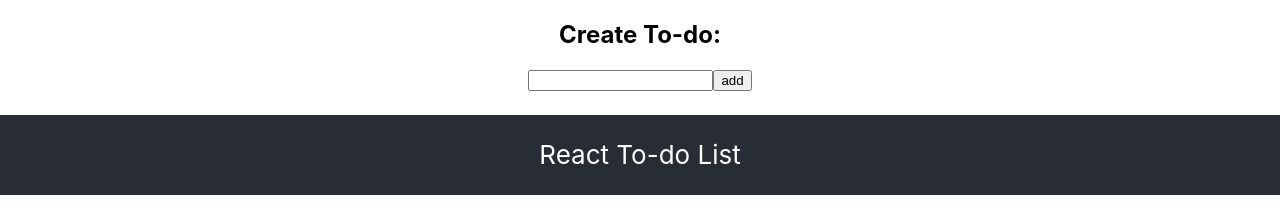
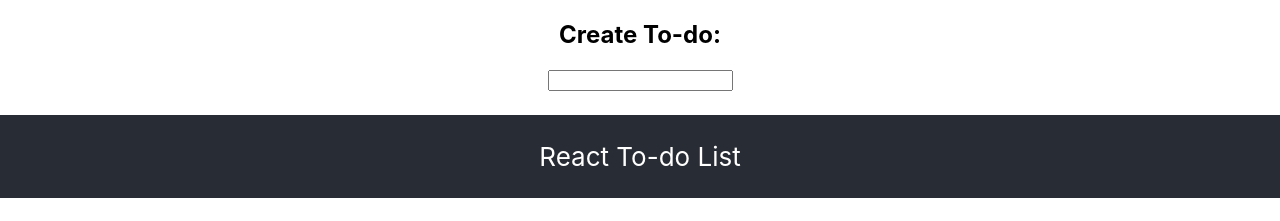
Before and after one commit to jackcho626/react-todo-list, a React (Create React App) app: page / in a window 1280 px wide. Shown: the top 221 px of the page. Built offline with nearby package versions, Linux system fonts and the light colour scheme.

Commit message:
Revert "Added create new todo feature"
This reverts commit 4b6252d2352c675d71f61f33a686d5dc94faf119.

```diff
--- a/src/App.js
+++ b/src/App.js
@@ -8,12 +8,11 @@
   </div>
 )
 
-const CreateTodo = ({ todo, setTodo, submitTodo }) => (
+const CreateTodo = ({ todo, setTodo, createTodo }) => (
   <div>
     <h2>Create To-do: </h2>
-    <form onSubmit={ submitTodo }>
+    <form onSubmit={ () => createTodo(todo) }>
       <input onChange={ e => setTodo(e.target.value) } />
-      <input type='submit' value='add' />
     </form>
   </div>
 )
@@ -25,19 +24,16 @@
     setTodoList(newList)
   }
 
-  const submitTodo = e => {
-    e.preventDefault() // persistence
-    createTodo(todo)
-  }
-
-  return <CreateTodo todo={ todo } setTodo={ setTodo } submitTodo={ submitTodo } />
+  return <CreateTodo todo={ todo } setTodo={ setTodo } createTodo={ createTodo } />
 }
 
 const App = ({ todoList, setTodoList }) => (
   <div className='App'>
     <CreateTodoContainer todoList={ todoList } setTodoList={ setTodoList } />
     <header className='App-header'>
+      <p>
         React To-do List
+      </p>
     </header>
     <div>
       {
```
